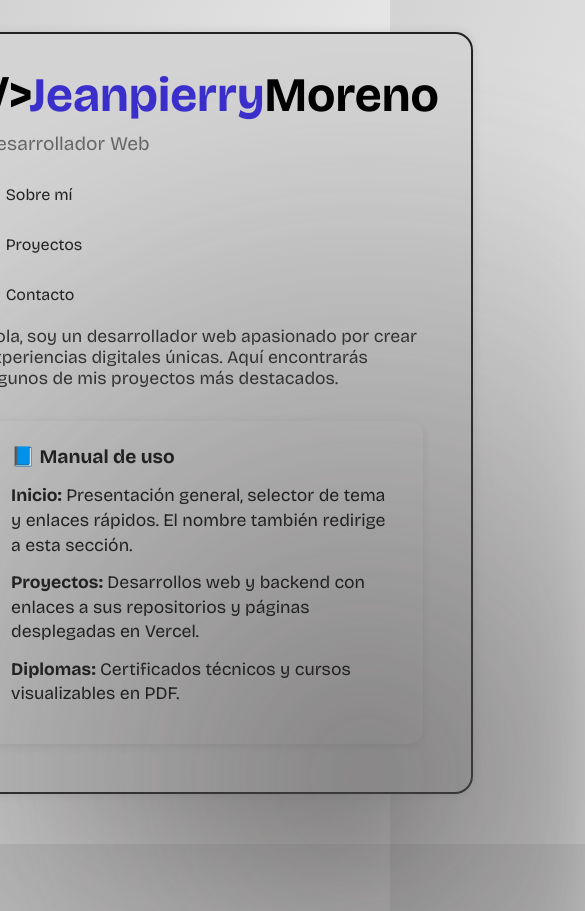
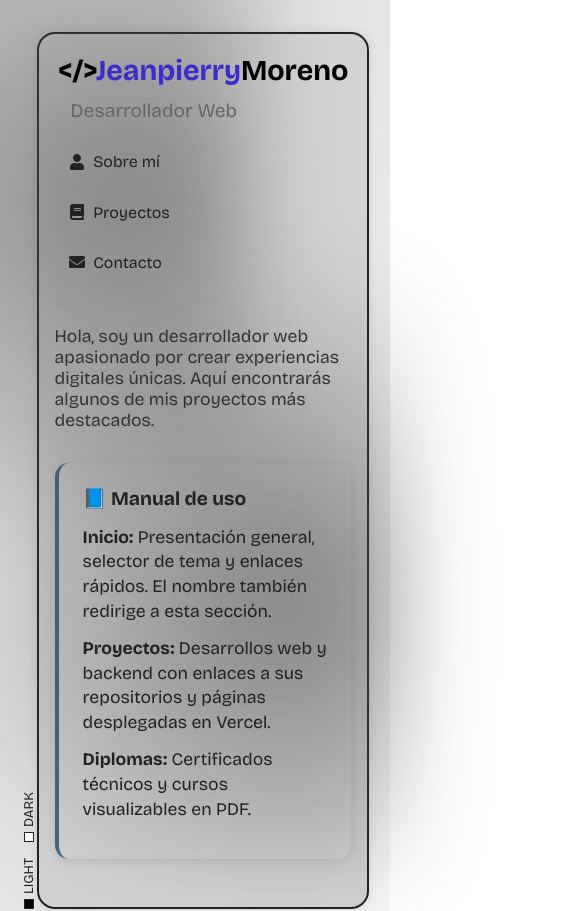
Before and after one commit to jeanpi233/Mi-Portafolio, a React (Vite) app: page / in a window 390 px wide. Shown: the top 911 px of the page, 585 px wide, since content can reach past the window. Built offline with nearby package versions, Linux system fonts and the light colour scheme.

Commit message:
se finaliza portafolios solo falta una cosa y ya

```diff
--- a/src/index.css
+++ b/src/index.css
@@ -30,7 +30,7 @@ label {
 /* BODY BASE */
 body {
   position: relative;
-  min-height: 100vh;
+  max-width: 100%;
   overflow-x: hidden;
   z-index: 0;
 }
@@ -52,8 +52,8 @@ body::before {
   position: fixed;
   top: 0;
   left: 0;
-  width: 100vw;
-  height: 100vh;
+  width: 100%;
+  height: 100%;
   background: radial-gradient(
       circle at 30% 30%,
       rgba(88, 84, 84, 0),
@@ -66,12 +66,6 @@ body::before {
   filter: blur(40px);
   pointer-events: none;
   background-blend-mode: overlay;
-}
-
-/* NIEBLA ENCIMA DEL BODY, DEBAJO DE TODO */
-body > * {
-  position: relative;
-  z-index: 1;
 }
 
 /* ANIMACIÓN DE NIEBLA */
@@ -98,6 +92,7 @@ main {
   padding: 2rem;
   height: auto;
   justify-content: center;
+  min-height: 100vh;
 }
 
 .opciones-verticales {
@@ -153,24 +148,28 @@ main {
 }
 
 .contenedor-header-section {
-  display:flex;
+  display: flex;
   flex-wrap: wrap;
   background-color: #d3d3d3;
   padding: 2rem;
-  max-width: 1200px;
   border: 2px solid #222;
   border-radius: 18px;
   box-shadow: 0 0 10px rgba(0, 0, 0, 0.1);
-  min-height: 525px;
 }
 
+@media (max-width: 760px) {
+  .contenedor-header-section {
+    padding: 1rem;
+    width: 22rem;
+  }
+}
 .contenedor-header-section::before {
   content: "";
   position: absolute;
   top: -50%;
-  left: -50%;
-  width: 200%;
-  height: 200%;
+  left: -40%;
+  width: 100%;
+  height: 100%;
   background: radial-gradient(
       circle at 30% 30%,
       rgba(88, 84, 84, 0),
@@ -207,6 +206,12 @@ main {
   font-size: 3rem;
   font-weight: bold;
   margin-bottom: -0.5rem;
+}
+@media (max-width: 760px) {
+  .titulo {
+    padding: 0.2rem;
+    font-size: 1.8rem;
+  }
 }
 .blanco {
   animation: cambiar 5s infinite alternate;
@@ -265,7 +270,7 @@ main {
 
 .contenedor_descripcion {
   font-size: 1.1rem;
-  padding: 1rem;
+  padding: 3rem 0rem 2rem;
   display: flex;
   flex-direction: column;
   align-items: center;
```
